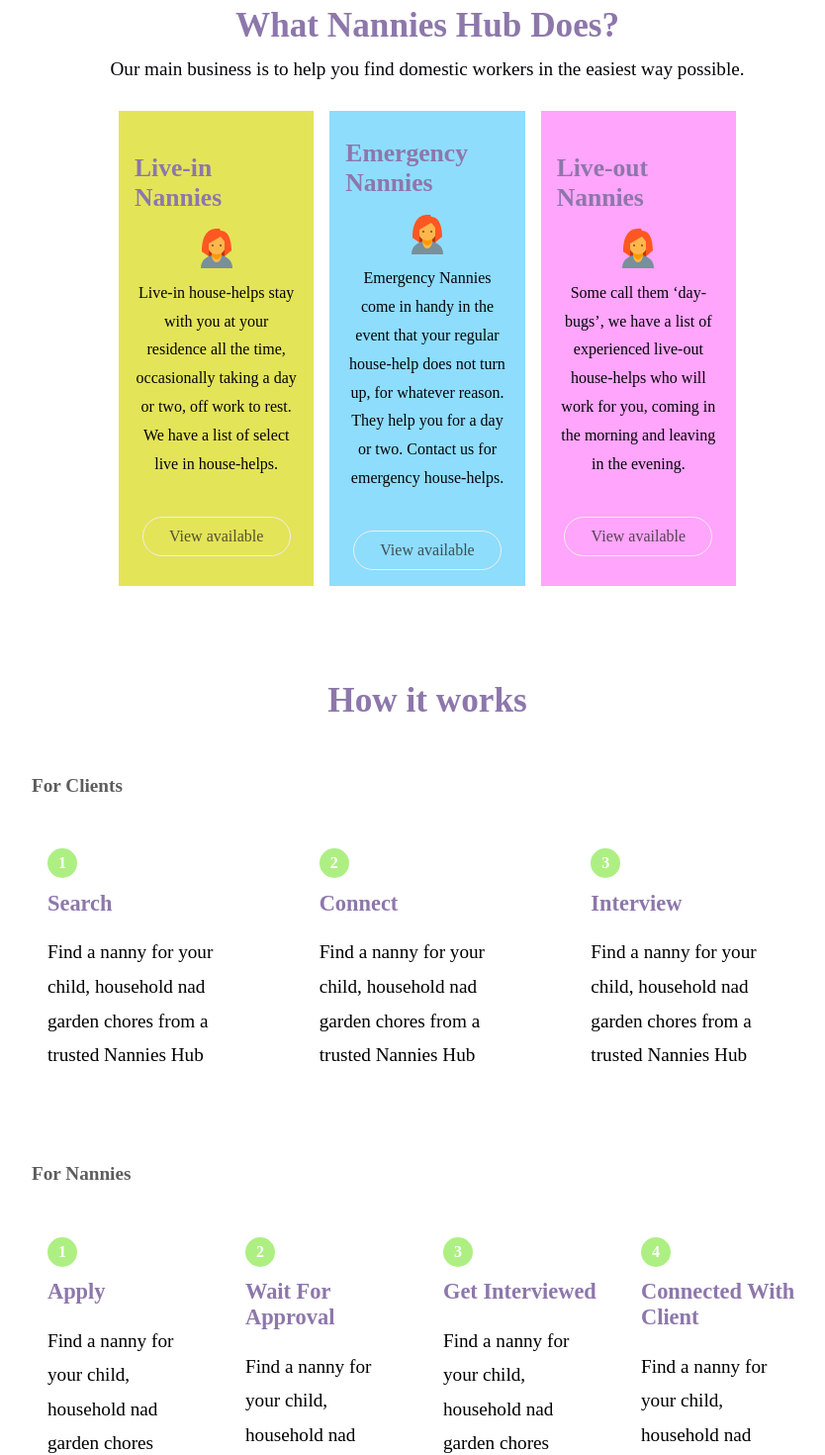
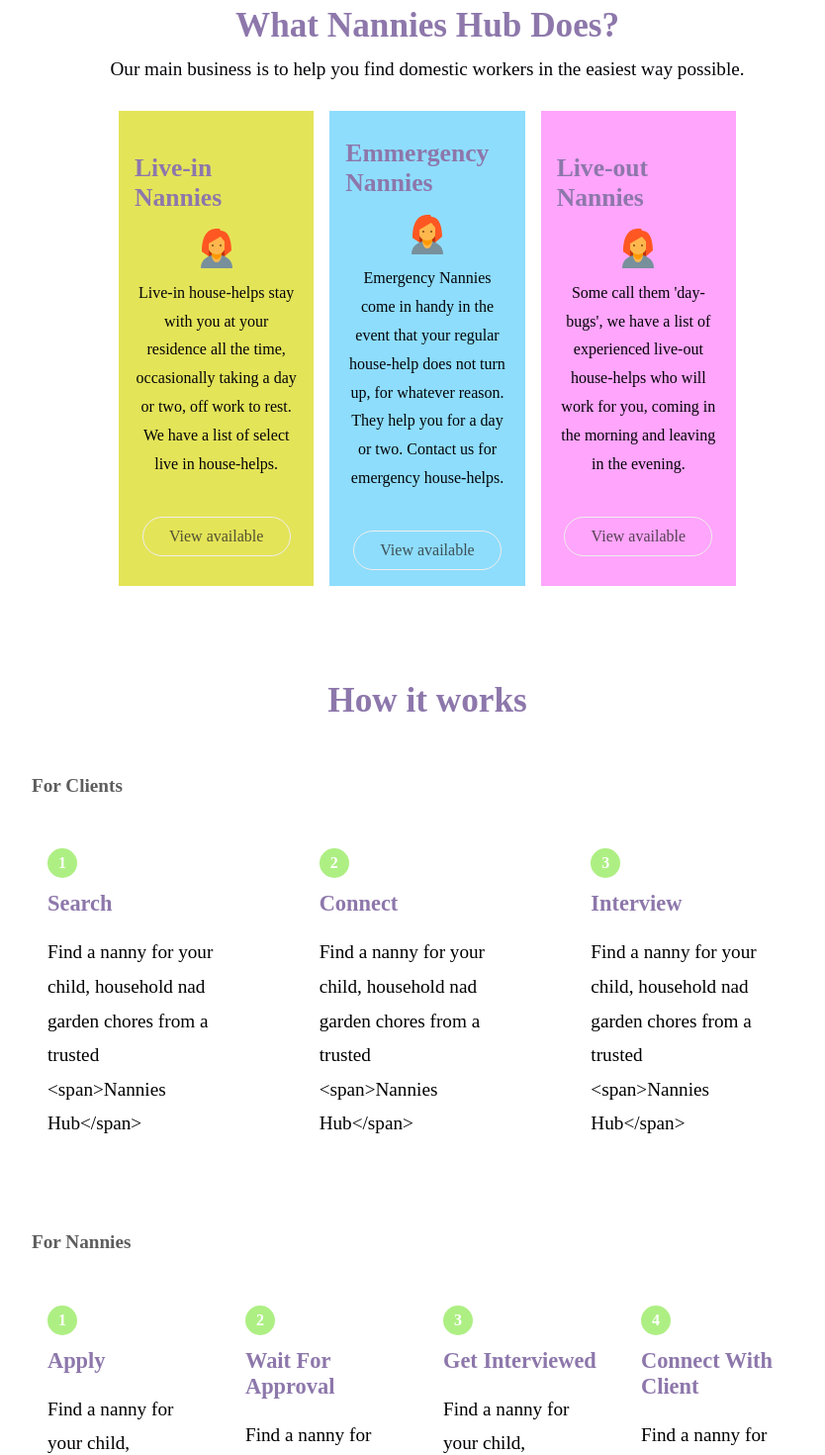
Before and after one commit to gbrowns/nannysHUB, a React (Create React App) app in the folder client/: page / in a window 1280 px wide. Shown: the part 1420-2890 px from the top of the page at 99% size, without its empty margins (208-1042 px from the left). Built offline with nearby package versions, Linux system fonts and the light colour scheme.

Commit message:
add modifications on codebaseC

```diff
--- a/client/src/App.js
+++ b/client/src/App.js
@@ -3,7 +3,7 @@ import Admin from './views/Admin';
 import Home from './views/Home';
 import AdminLogin from './components/AdminLogin';
 import AdminDashboard from './components/AdminDashboard';
-import Navbar from './components/Navbar';
+//import Navbar from './components/Navbar';
 import {Routes, Route} from 'react-router-dom';
 import About from './views/About';
 import Contact from './views/Contact';
@@ -13,7 +13,6 @@ import Application from './views/Application';
 function App() {
   return (
     <div className="App">
-      <Navbar />
       <Routes>
         <Route path='/' element={<Home />} />
         <Route path="admin" element={<Admin />}/>
--- a/client/src/components/AdminDashboard.js
+++ b/client/src/components/AdminDashboard.js
@@ -7,7 +7,7 @@ import { MdChildFriendly, MdWork, MdAdminPanelSettings } from 'react-icons/md';
 
 function AdminDashboard() {
   return (
-    <div class="admin-dashboard">
+    <div className="admin-dashboard">
         <nav>
             <div className="logo">
                 <img src={require('../images/logo.png')} alt="logo" width="150px" />
--- a/client/src/scss/App.scss
+++ b/client/src/scss/App.scss
@@ -740,7 +740,7 @@ footer{
             flex-wrap: wrap;
             padding: 3rem 0;
             .nanny-card{
-                border: 1px solid #ccc;
+                border: 1px solid rgba(204, 204, 204, 0.493);
                 display: flex;
                 flex-direction: column;
                 flex-basis: calc(100% / 5 - 1rem);
@@ -767,10 +767,10 @@ footer{
                     align-items: center;
                     padding: 0 .6rem;
                     span{
-                        font-size: 1rem;
+                        font-size: .9rem;
                         font-family: $bodyText1;
                         color: rgba(0, 0, 0, 0.637);
-                        margin-right: .8rem;
+                        margin-right: .5rem;
                         margin-bottom: .4rem;
                         height: 1.2rem;
                         background-color: rgb(244, 237, 250);
@@ -803,7 +803,8 @@ footer{
                 }
                 &:hover{
                     transition: all .5s ease;
-                    transform: translateY(-.4rem);
+                    transform: translateY(-.6rem);
+                    border: 1px solid rgb(194, 193, 193);
                 }
             }
         }
--- a/client/src/views/About.js
+++ b/client/src/views/About.js
@@ -1,10 +1,12 @@
 import React from 'react'
 import Banner from '../components/Banner';
 import Footer from '../components/Footer';
+import Navbar from '../components/Navbar';
 
 function About() {
   return (
     <div className="about-page">
+        <Navbar />
         <Banner title="About Us" image={require('../images/nanny1.jpeg')}/>
         <div className="about-content">
             <div className="left">
@@ -21,7 +23,8 @@ function About() {
                     Nannies HUb believes that the right fit is the most important thing. The platform helps you to find talented people to help you and your family in your day-to-day activities.
 
                 </p>
-                <p>
+
+                {/*<p>
                     To find the right fit we have to understand your familys unique personality and match it with the right candidates.
 
                     Whether you are looking for a nanny, babysitter or house- help, with our interactive and easy to use website, we can help you get reliable child-carers.
@@ -31,7 +34,7 @@ function About() {
                     You will also find useful information and advice on hiring a child carer within our site.
 
                     Our site is completely free to preview, so you can search out possible child carers before you contact us. If you find someone that you would like to get in touch with, you are welcome to contact us for more details.
-                </p>
+                </p>*/}
 
             </div>
             <div className="right">
--- a/client/src/views/Application.js
+++ b/client/src/views/Application.js
@@ -1,10 +1,14 @@
 import React from 'react'
 import Banner from '../components/Banner';
+import Footer from '../components/Footer';
+import Navbar from '../components/Navbar';
 
 function Application() {
   return (
     <div>
+        <Navbar />
         <Banner title="Apply for Job" image={require('../images/nanny1.jpeg')} />
+        <Footer />
     </div>
   )
 }
--- a/client/src/views/Contact.js
+++ b/client/src/views/Contact.js
@@ -4,44 +4,51 @@ import Footer from '../components/Footer'
 import { BsFillTelephoneFill } from 'react-icons/bs'
 import { AiOutlineMail } from 'react-icons/ai'
 import { MdLocationOn } from 'react-icons/md'
+import Navbar from '../components/Navbar'
 
 
 function Contact() {
+    const CARDS = [
+        {
+            icon: <BsFillTelephoneFill className="i" />,
+            title: "Phone Number",
+            content: "+254 712345678"
+        },
+        {
+            icon: <AiOutlineMail className="i" />,
+            title: "Email Address",
+            content: "nannyshub@gmail.com"
+        },
+        {
+            icon: <MdLocationOn className="i" />,
+            title: "Location",
+            content: "Nairobi, Kenya"
+        }
+
+    ]
   return (
     <div className='contact-page'>
+        <Navbar />
         <Banner title="Contact Us" image={require('../images/nanny1.jpeg')}/>
         <div className="contact-content">
             <div className="contact-area">
                 <div className="contact-form">
+                    {
+                        CARDS.map((card, index) => {
+                            const { icon, title, content } = card;
+                            return (
                                 <div className="card">
                                     <div className="icon">
-                            <BsFillTelephoneFill className="i"/>
+                                        {icon}
                                     </div>
                                     <div className="card-body">
-                            <h5>Phone Number</h5>
-                            <span>+254 712345678</span>
+                                        <h5>{title}</h5>
+                                        <span>{content}</span>
                                     </div>
                                 </div>
-                    <div className="card">
-                        <div className="icon">
-                            <AiOutlineMail className="i"/>
-                        </div>
-                        <div className="card-body">
-                            <h5>Email Address</h5>
-                            <span>nannyshub@gmail.com</span>
-                        </div>
-                    </div>
-                    <div className="card">
-                        <div className="icon">
-                            <MdLocationOn className="i"/>
-                        </div>
-                        <div className="card-body">
-                            <h5>Location</h5>
-                            <span>Nairobi, Kenya</span>
-                        </div>
-                    </div>
-
-
+                            )
+                        })
+                    }
                 </div>
                 <form autoComplete='off'>
                     <h3>Send Message</h3>
--- a/client/src/views/FindNanny.js
+++ b/client/src/views/FindNanny.js
@@ -1,6 +1,7 @@
 import React from 'react'
 import Banner from '../components/Banner'
 import Footer from '../components/Footer'
+import Navbar from '../components/Navbar'
 
 function FindNanny() {
     const NANNIES = [
@@ -73,6 +74,7 @@ function FindNanny() {
     ]
   return (
     <div className='find-nanny-container'>
+        <Navbar />
         <Banner title="Find a Nanny" image={require('../images/nanny1.jpeg')} />
         <div className="find-nanny-content">
             <div className="controls">
@@ -95,13 +97,13 @@ function FindNanny() {
                     NANNIES.map((nanny, index) => {
                         const { name, image, location, chores, age, salary, type } = nanny;
                         return (
-                            <div className="nanny-card">
+                            <div className="nanny-card" key={index}>
                                 {/*<img src={image} alt="nanny" width="100px" />*/}
                                 <div className="nanny-card-body">
                                     <h5>{name}</h5>
                                     <div className="chores">
                                         {
-                                            chores.map(chore => <span>{chore}</span>)
+                                            chores.map((chore,i) => <span key={i}>{chore}</span>)
                                         }
                                     </div>
                                     <div className="nanny-card-footer">
--- a/client/src/views/Home.js
+++ b/client/src/views/Home.js
@@ -1,10 +1,78 @@
 import React from 'react'
 import { FcBusinesswoman } from 'react-icons/fc';
 import Footer from '../components/Footer';
+import Navbar from '../components/Navbar';
 
 function Home() {
+    const STEPS = {
+        client: [
+            {
+                id: 1,
+                title: 'Search',
+                description: 'Find a nanny for your child, household nad garden chores from a trusted <span>Nannies Hub</span>'
+
+            },
+            {
+                id: 2,
+                title: 'Connect',
+                description: 'Find a nanny for your child, household nad garden chores from a trusted <span>Nannies Hub</span>'
+
+            },
+            {
+                id: 3,
+                title: 'Interview',
+                description: 'Find a nanny for your child, household nad garden chores from a trusted <span>Nannies Hub</span>'
+
+            },
+
+
+        ],
+        nanny: [
+            {
+                id: 1,
+                title: 'Apply',
+                description: 'Find a nanny for your child, household nad garden chores from a trusted <span>Nannies Hub</span>'
+            },
+            {
+                id: 2,
+                title: 'Wait for approval',
+                description: 'Find a nanny for your child, household nad garden chores from a trusted <span>Nannies Hub</span>'
+            },
+            {
+                id: 3,
+                title: 'Get interviewed',
+                description: 'Find a nanny for your child, household nad garden chores from a trusted <span>Nannies Hub</span>'
+            },
+            {
+                id: 4,
+                title: 'Connect with client',
+                description: 'Find a nanny for your child, household nad garden chores from a trusted <span>Nannies Hub</span>'
+            }
+
+        ]
+    }
+
+    const CARDS = [
+        {
+            title: "Live-in Nannies",
+            icon: < FcBusinesswoman className='icon' />,
+            description: "Live-in house-helps stay with you at your residence all the time, occasionally taking a day or two, off work to rest. We have a list of select live in house-helps."
+        },
+        {
+            title: "Emmergency Nannies",
+            icon: < FcBusinesswoman className='icon' />,
+            description: "Emergency Nannies come in handy in the event that your regular house-help does not turn up, for whatever reason. They help you for a day or two. Contact us for emergency house-helps."
+        },
+        {
+            title: "Live-out Nannies",
+            icon: < FcBusinesswoman className='icon' />,
+            description: "Some call them 'day-bugs', we have a list of experienced live-out house-helps who will work for you, coming in the morning and leaving in the evening."
+        },
+
+    ]
   return (
     <div className='home-page'>
+        <Navbar />
         <div className='banner'>
               <img src={require('../images/nanny2.jpeg')} alt="banner" width="100px" />
             <div className="overlay"></div>
@@ -43,30 +111,20 @@ function Home() {
                     Our main business is to help you find domestic workers in the easiest way possible.
                 </p>
                 <div className="cards">
+                    {
+                        CARDS.map(({title, icon, description}, index) => {
+                            return (
                                 <div className="card">
-                        <h3>Live-in Nannies</h3>
-                        < FcBusinesswoman  className='icon'/>
+                                    <h3>{title}</h3>
+                                    {icon}
                                     <p>
-                            Live-in house-helps stay with you at your residence all the time, occasionally taking a day or two, off work to rest. We have a list of select live in house-helps.
+                                        {description}
                                     </p>
                                     <input type="button" value="View available" />
                                 </div>
-                    <div className="card">
-                        <h3>Emergency Nannies</h3>
-                        < FcBusinesswoman  className='icon'/>
-                        <p>
-                            Emergency Nannies come in handy in the event that your regular house-help does not turn up, for whatever reason. They help you for a day or two. Contact us for emergency house-helps.
-                        </p>
-                        <input type="button" value="View available" />
-                    </div>
-                    <div className="card">
-                        <h3>Live-out Nannies</h3>
-                        < FcBusinesswoman  className='icon'/>
-                        <p>
-                            Some call them ‘day-bugs’, we have a list of experienced live-out house-helps who will work for you, coming in the morning and leaving in the evening.
-                        </p>
-                        <input type="button" value="View available" />
-                    </div>
+                            )
+                        })
+                    }
                 </div>
             </section>
             <section className='section3'>
@@ -74,74 +132,43 @@ function Home() {
                 <div className="unit">
                     <h3>For Clients</h3>
                     <div className="steps">
-                        <div className="step">
+                        {
+                            STEPS.client.map( client => {
+                                const { id, title, description } = client;
+                                return (
+                                    <div className="step" key={id}>
                                         <div className="icon-box">
-                               <span>1</span>
+                                            <span>{id}</span>
                                         </div>
-                            <h3>Search</h3>
+                                        <h3>{title}</h3>
                                         <p>
-                                Find a nanny for your child, household nad garden chores from a trusted <span>Nannies Hub</span>
+                                            {description}
                                         </p>
                                     </div>
-                        <div className="step">
-                            <div className="icon-box">
-                               <span>2</span>
-                            </div>
-                            <h3>Connect</h3>
-                            <p>
-                                Find a nanny for your child, household nad garden chores from a trusted <span>Nannies Hub</span>
-                            </p>
-                        </div>
-                        <div className="step">
-                            <div className="icon-box">
-                               <span>3</span>
-                            </div>
-                            <h3>Interview</h3>
-                            <p>
-                                Find a nanny for your child, household nad garden chores from a trusted <span>Nannies Hub</span>
-                            </p>
-                        </div>
+                                )
+                            })
+                        }
                     </div>
                 </div>
                 <div className="unit">
                     <h3>For Nannies</h3>
                     <div className="steps">
-                        <div className="step">
+                          {
+                              STEPS.nanny.map(nanny => {
+                                  const { id, title, description } = nanny;
+                                  return (
+                                      <div className="step" key={id}>
                                           <div className="icon-box">
-                                <span>1</span>
+                                              <span>{id}</span>
                                           </div>
-                            <h3>apply</h3>
+                                          <h3>{title}</h3>
                                           <p>
-                                Find a nanny for your child, household nad garden chores from a trusted <span>Nannies Hub</span>
+                                              {description}
                                           </p>
                                       </div>
-                        <div className="step">
-                            <div className="icon-box">
-                                <span>2</span>
-                            </div>
-                            <h3>Wait for approval</h3>
-                            <p>
-                                Find a nanny for your child, household nad garden chores from a trusted <span>Nannies Hub</span>
-                            </p>
-                        </div>
-                        <div className="step">
-                            <div className="icon-box">
-                               <span>3</span>
-                            </div>
-                            <h3>Get interviewed</h3>
-                            <p>
-                                Find a nanny for your child, household nad garden chores from a trusted <span>Nannies Hub</span>
-                            </p>
-                        </div>
-                        <div className="step">
-                            <div className="icon-box">
-                               <span>4</span>
-                            </div>
-                            <h3>Connected with Client</h3>
-                            <p>
-                                Find a nanny for your child, household nad garden chores from a trusted <span>Nannies Hub</span>
-                            </p>
-                        </div>
+                                  )
+                              })
+                          }
                     </div>
                 </div>
             </section>
```
Lines whose indentation alone changed are shown as unchanged.
